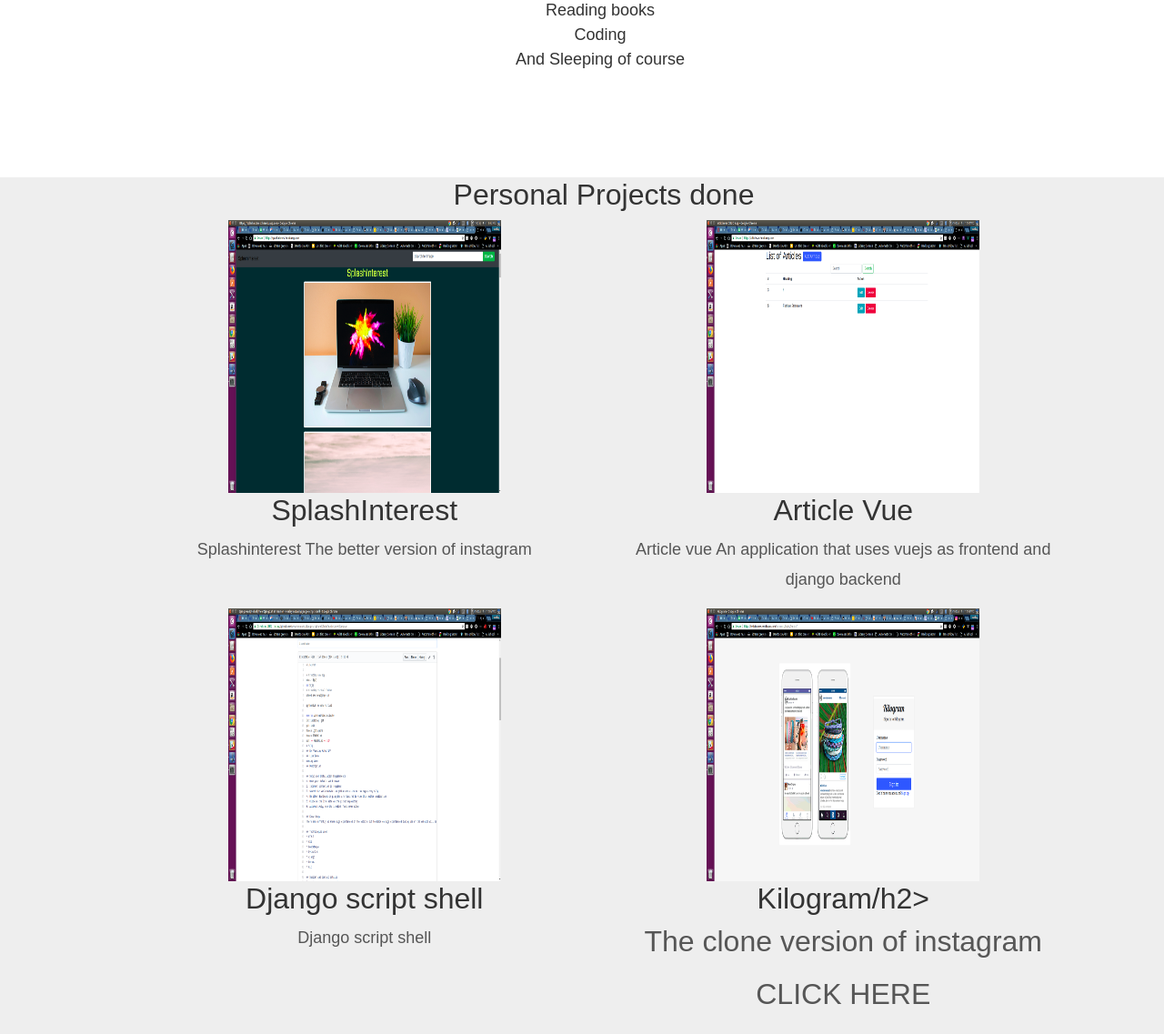
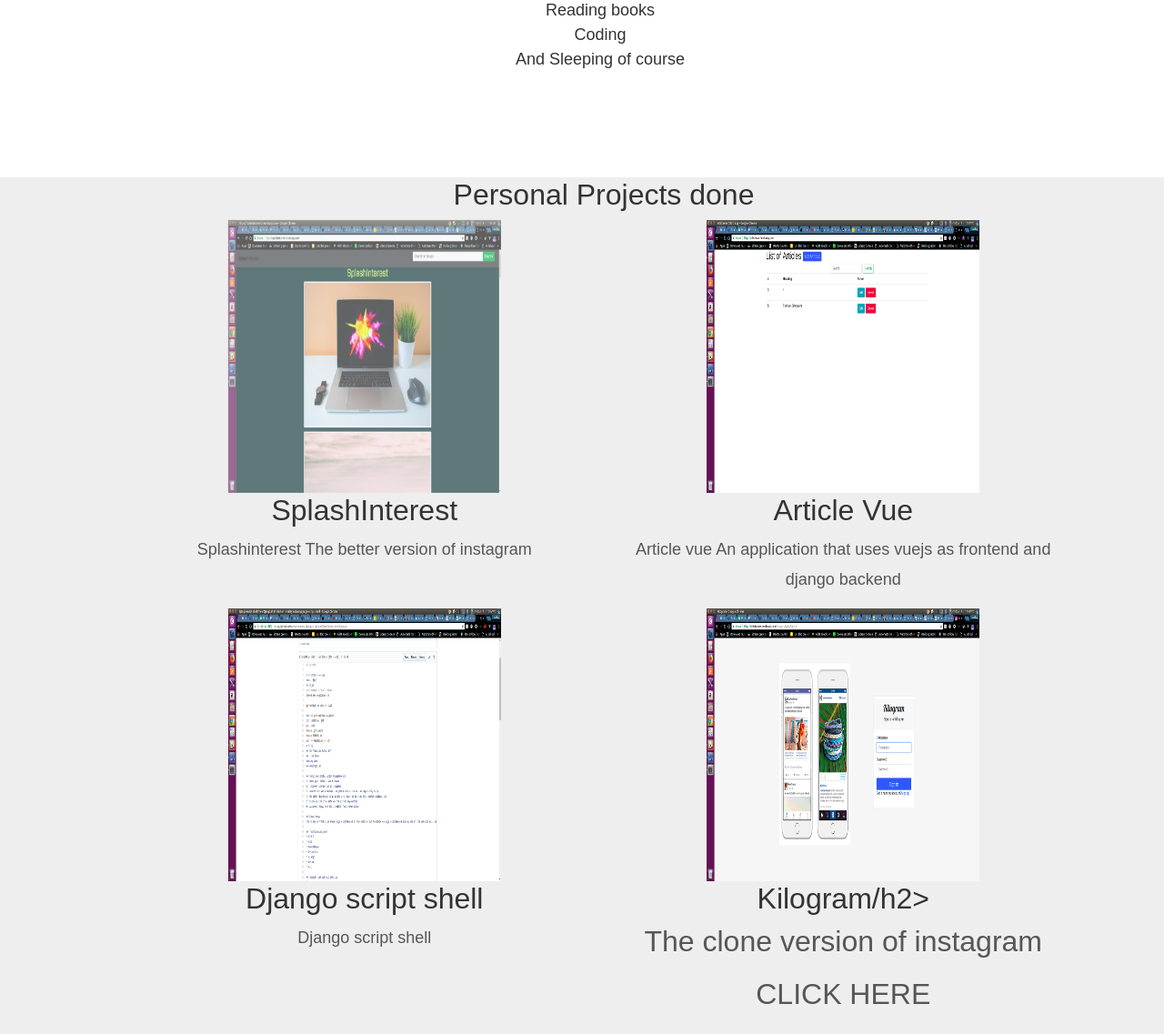
Before and after one commit to wesleymutwiri/portfolio, a Django app: page / in a window 1280 px wide, with the pointer over the restyled element. Shown: the part 1284-2421 px from the top of the page at 91% size. Run offline with Django 3.2, Linux system fonts and the light colour scheme; some libraries are stand-ins or nearby versions.

Commit message:
added styling to the images

```diff
--- a/static/css/wesley.css
+++ b/static/css/wesley.css
@@ -257,3 +257,22 @@ footer p {
     overflow: hidden;
     transform: translateY(-50%);
 }
+
+/* .hovereffect img {
+    display: block;
+    position: relative;
+    max-width: none;
+    width: calc(100% + 60px);
+    -webkit-transition: opacity 0.35s, -webkit-transform 0.45s;
+    transition: opacity 0.35s, transform 0.45s;
+    -webkit-transform: translate3d(-40px,0,0);
+    transform: translate3d(-40px,0,0);
+} */
+
+
+  .hovereffect:hover img {
+    opacity: 0.6;
+    filter: alpha(opacity=60);
+    -webkit-transform: translate3d(0,0,0);
+    transform: translate3d(0,0,0);
+  }
```
